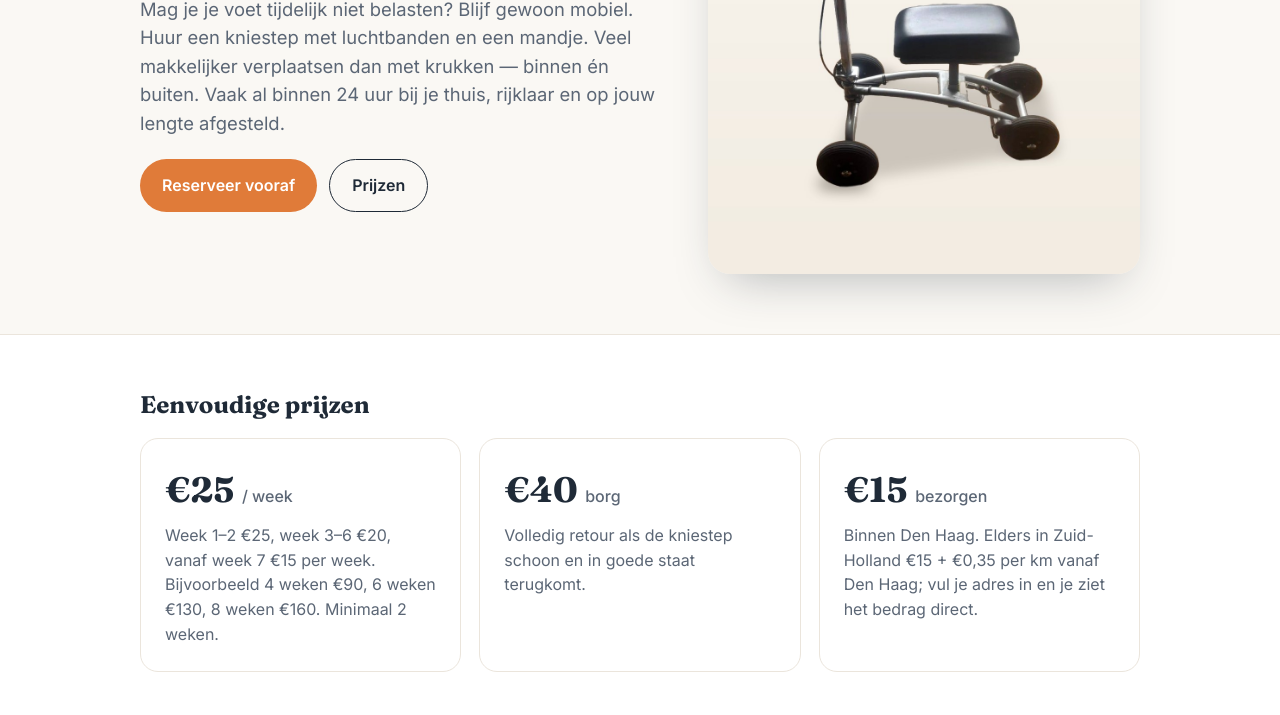
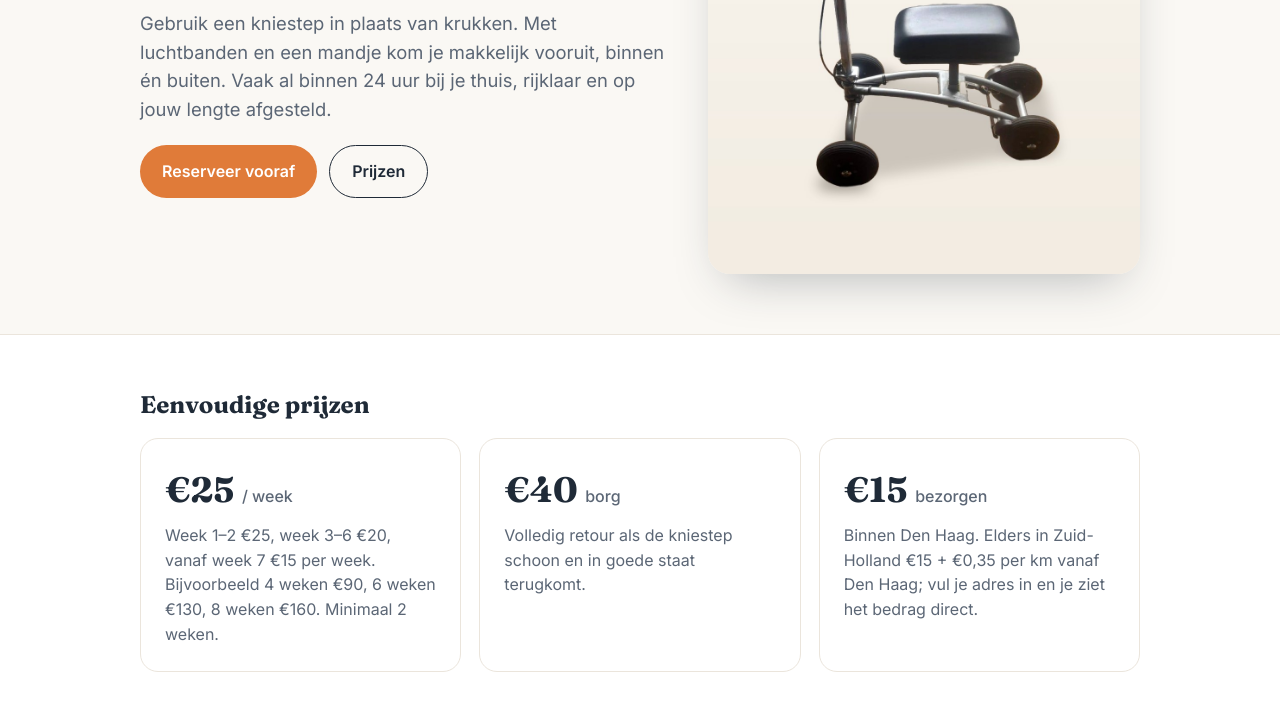
Before and after one commit to Diederikrb/kniestepverhuur, a plain HTML site: page index.html in a window 1280 px wide. Shown: the part 385-1100 px from the top of the page. Drawn offline with Linux system fonts and the light colour scheme; no server answers.

Commit message:
Openingszin: kniestep in plaats van krukken
Co-Authored-By: Claude Opus 5.5 <noreply@anthropic.com>
Claude-Session: https://claude.ai/code/session_014s8qyUCYYxBcheyvmFgDKt

```diff
--- a/index.html
+++ b/index.html
@@ -80,7 +80,7 @@ footer{padding:36px 0 50px;color:var(--muted);font-size:.9rem;text-align:center}
  <div>
   <div class="price-tag">Aanbieding: 6 weken huren voor €130</div>
   <h1>Kniestep huren in Den Haag</h1>
-  <p class="lead">Mag je je voet tijdelijk niet belasten? Blijf gewoon mobiel. Huur een kniestep met luchtbanden en een mandje. Veel makkelijker verplaatsen dan met krukken — binnen én buiten. Vaak al binnen 24 uur bij je thuis, rijklaar en op jouw lengte afgesteld.</p>
+  <p class="lead">Gebruik een kniestep in plaats van krukken. Met luchtbanden en een mandje kom je makkelijk vooruit, binnen én buiten. Vaak al binnen 24 uur bij je thuis, rijklaar en op jouw lengte afgesteld.</p>
   <div class="ctas"><a class="btn" href="#reserveren">Reserveer vooraf</a><a class="btn ghost" href="#prijzen">Prijzen</a></div>
  </div>
  <div class="photo"><img src="/kniestep-orthomate.jpg" width="1000" height="1250" alt="Kniestep huren in Den Haag – kniestep met luchtbanden en zwart kniekussen" style="background:#f6f1ea"></div>
```
Also changed, not shown: en/index.html (+1 -1 lines).
